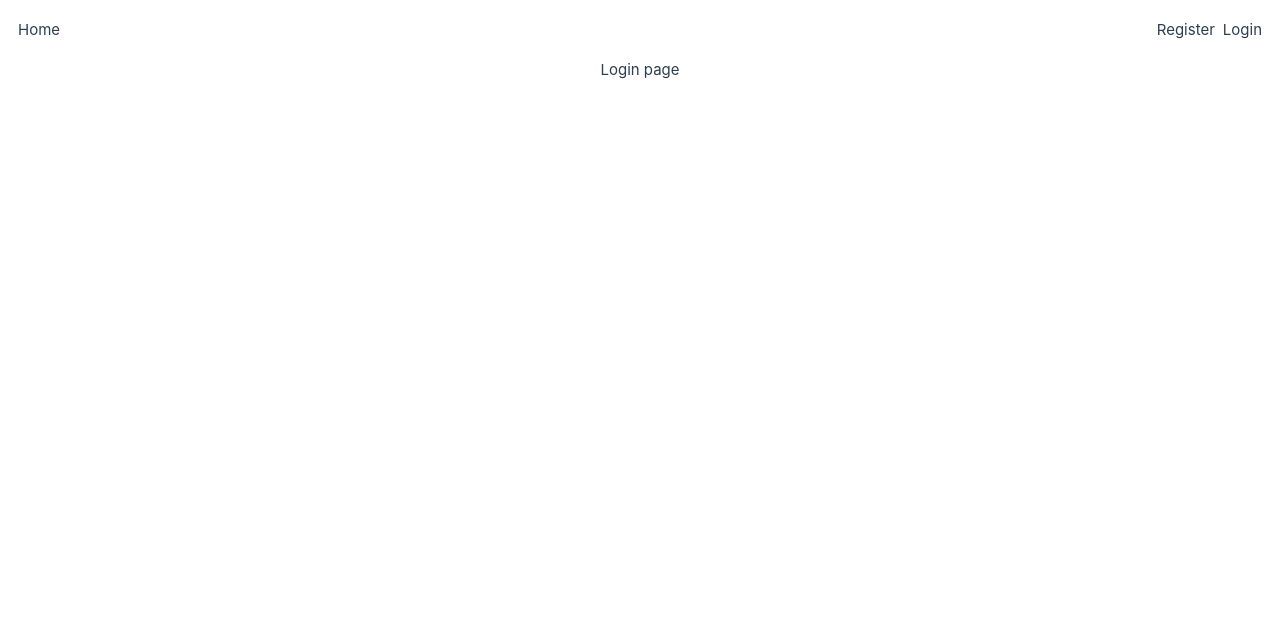
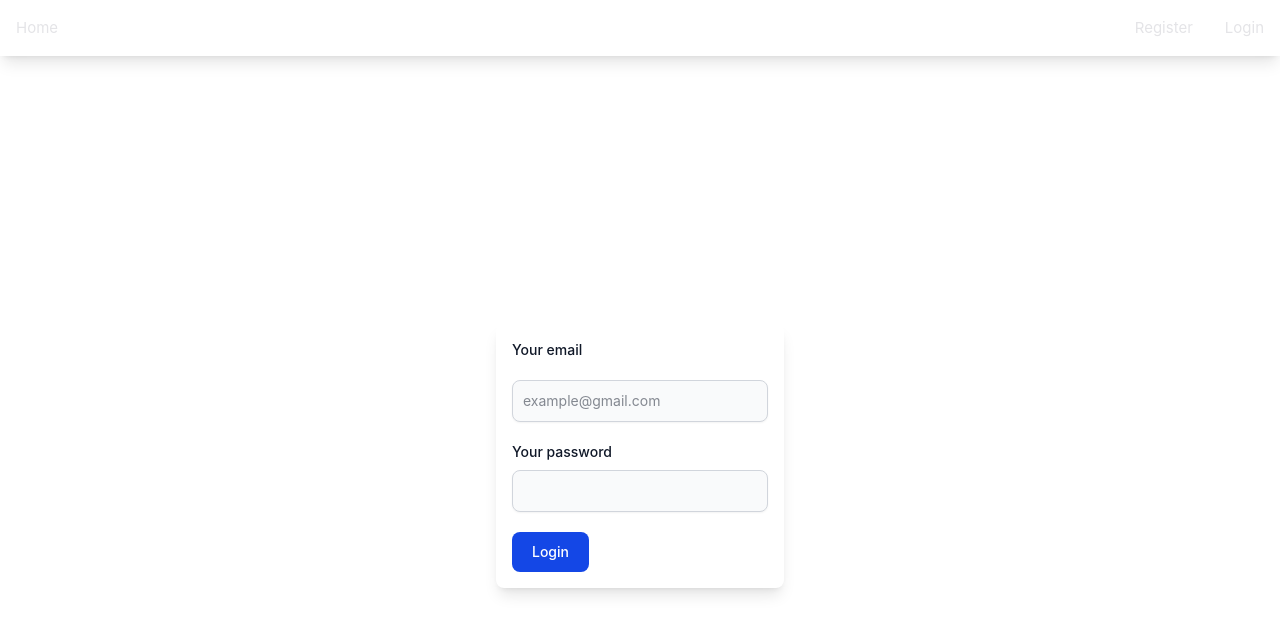
Before and after one commit to RLucasE/Tatelestai, a Vue app in the folder Frontend/vue-project/: page /login in a window 1280 px wide. Shown: the top 634 px of the page. Built offline with nearby package versions, Linux system fonts and the light colour scheme.

Commit message:
Componente Boton

```diff
--- a/Frontend/vue-project/index.html
+++ b/Frontend/vue-project/index.html
@@ -7,7 +7,7 @@
     <title>Vite App</title>
   </head>
   <body class="h-full">
-    <div id="app" class="p-0.5"></div>
+    <div id="app"></div>
     <script type="module" src="/src/main.js"></script>
   </body>
 </html>
--- a/Frontend/vue-project/src/App.vue
+++ b/Frontend/vue-project/src/App.vue
@@ -3,21 +3,27 @@ import { RouterLink, RouterView } from "vue-router";
 </script>
 
 <template class="p-0">
-  <header>
-    <div class="bg-state-100 dark:bg-slate-900">
-      <nav class="container mx-auto flex items-center justify-between p-4">
-        <RouterLink to="/">Home</RouterLink>
-        <div class="flex space-x-2">
-          <RouterLink to="/register">Register</RouterLink>
-          <RouterLink to="/login">Login</RouterLink>
+  <header class="">
+    <div
+      class="bg-state-100 bg-white shadow-lg dark:bg-gray-800 dark:shadow-none flex justify-center items-center"
+    >
+      <nav class="container">
+        <div class="flex items-center justify-between">
+          <RouterLink to="/" class="text-zinc-200 m-4">Home</RouterLink>
+          <div class="flex space-x-2">
+            <RouterLink to="/register" class="text-zinc-200 m-4"
+              >Register</RouterLink
+            >
+            <RouterLink to="/login" class="text-zinc-200 m-4">Login</RouterLink>
+          </div>
         </div>
       </nav>
     </div>
   </header>
   <main
-    class="max-w-screen mx-auto bg-state-100 dark:bg-slate-900 min-h-screen"
+    class="max-w-screen flex items-center justify-center bg-state-100 h-screen dark:bg-slate-900"
   >
-    <div class="mb-6 justify-center flex">
+    <div class="max-w-full">
       <RouterView></RouterView>
     </div>
   </main>
--- /dev/null
+++ b/Frontend/vue-project/src/components/Button.vue
@@ -0,0 +1,16 @@
+<!-- Button -->
+<script setup>
+defineProps({
+  buttonText: String,
+  buttonType: String,
+});
+</script>
+
+<template>
+  <button
+    :type="buttonType"
+    class="text-white bg-blue-700 hover:bg-blue-800 focus:ring-4 focus:outline-none focus:ring-blue-300 font-medium rounded-lg text-sm px-5 py-2.5 text-center dark:bg-blue-600 dark:hover:bg-blue-700 dark:focus:ring-blue-800 cursor-pointer"
+  >
+    {{ buttonText }}
+  </button>
+</template>
--- a/Frontend/vue-project/src/views/auth/dashboard.vue
+++ b/Frontend/vue-project/src/views/auth/dashboard.vue
@@ -1,8 +1,29 @@
 <script setup>
+import axiosInstance from "@/lib/axios";
+
+const user = async () => {
+  try {
+    const response = await axiosInstance.get("/user");
+    console.log(response.data);
+  } catch (error) {
+    console.log(error);
+  }
+};
+
+const logout = async () => {
+  try {
+    const response = async () => await axiosInstance.post("/logout");
+    console.log(response.data);
+  } catch (error) {
+    console.log(error);
+  }
+};
+
+user();
 </script>
 
 <template>
-    <p>Dashboard</p>
+  <p>Dashboard</p>
 </template>
 
 <style scoped></style>
--- a/Frontend/vue-project/src/views/auth/login.vue
+++ b/Frontend/vue-project/src/views/auth/login.vue
@@ -1,8 +1,62 @@
 <script setup>
+import { reactive } from "vue";
+import axiosInstance from "@/lib/axios";
+import Button from "@/components/Button.vue";
+
+const form = reactive({
+  email: "",
+  password: "",
+});
+
+const login = async (data) => {
+  await axiosInstance.get("/sanctum/csrf-cookie", {
+    baseURL: "http://localhost:8000",
+  });
+  try {
+    const response = await axiosInstance.post("/login", data);
+    console.log(response.data);
+  } catch (error) {
+    console.log(error);
+  }
+};
 </script>
 
 <template>
-    <p>Login page</p>
+  <form
+    @submit.prevent="login(form)"
+    class="max-w-sm mx-auto mx-w-auto min-w-2xs p-4 bg-white rounded-lg shadow-lg dark:bg-gray-800 dark:shadow-none"
+  >
+    <div class="mb-5">
+      <label
+        for="email"
+        class="block mb-5 text-sm font-medium text-gray-900 dark:text-white"
+        >Your email</label
+      >
+      <input
+        type="email"
+        id="email"
+        v-model="form.email"
+        class="shadow-xs bg-gray-50 border border-gray-300 text-gray-900 text-sm rounded-lg focus:ring-blue-500 focus:border-blue-500 block w-full p-2.5 dark:bg-gray-700 dark:border-gray-600 dark:placeholder-gray-400 dark:text-white dark:focus:ring-blue-500 dark:focus:border-blue-500 dark:shadow-xs-light"
+        placeholder="example@gmail.com"
+        required
+      />
+    </div>
+    <div class="mb-5">
+      <label
+        for="password"
+        class="block mb-2 text-sm font-medium text-gray-900 dark:text-white"
+        >Your password</label
+      >
+      <input
+        type="password"
+        id="password"
+        v-model="form.password"
+        class="shadow-xs bg-gray-50 border border-gray-300 text-gray-900 text-sm rounded-lg focus:ring-blue-500 focus:border-blue-500 block w-full p-2.5 dark:bg-gray-700 dark:border-gray-600 dark:placeholder-gray-400 dark:text-white dark:focus:ring-blue-500 dark:focus:border-blue-500 dark:shadow-xs-light"
+        required
+      />
+    </div>
+    <Button button-type="submit" button-text="Login"></Button>
+  </form>
 </template>
 
 <style scoped></style>
--- a/Frontend/vue-project/src/views/auth/register.vue
+++ b/Frontend/vue-project/src/views/auth/register.vue
@@ -1,6 +1,7 @@
 <script setup>
 import { reactive, ref } from "vue";
 import axiosInstance from "@/lib/axios";
+import Button from "@/components/Button.vue";
 
 const form = reactive({
   name: "",
@@ -25,7 +26,7 @@ const register = async (data) => {
 <template>
   <form
     @submit.prevent="register(form)"
-    class="max-w-sm mx-auto mx-w-auto p-4 bg-white rounded-lg shadow-lg dark:bg-gray-800 dark:shadow-none"
+    class="max-w-sm mx-auto mx-w-auto min-w-2xs p-4 bg-white rounded-lg shadow-lg dark:bg-gray-800 dark:shadow-none"
   >
     <div class="mb-5">
       <label
@@ -85,12 +86,7 @@ const register = async (data) => {
         required
       />
     </div>
-    <button
-      type="submit"
-      class="text-white bg-blue-700 hover:bg-blue-800 focus:ring-4 focus:outline-none focus:ring-blue-300 font-medium rounded-lg text-sm px-5 py-2.5 text-center dark:bg-blue-600 dark:hover:bg-blue-700 dark:focus:ring-blue-800"
-    >
-      Register new account
-    </button>
+    <Button buttonText="Registrarse" buttonType="submit"></Button>
   </form>
 </template>
 
```
